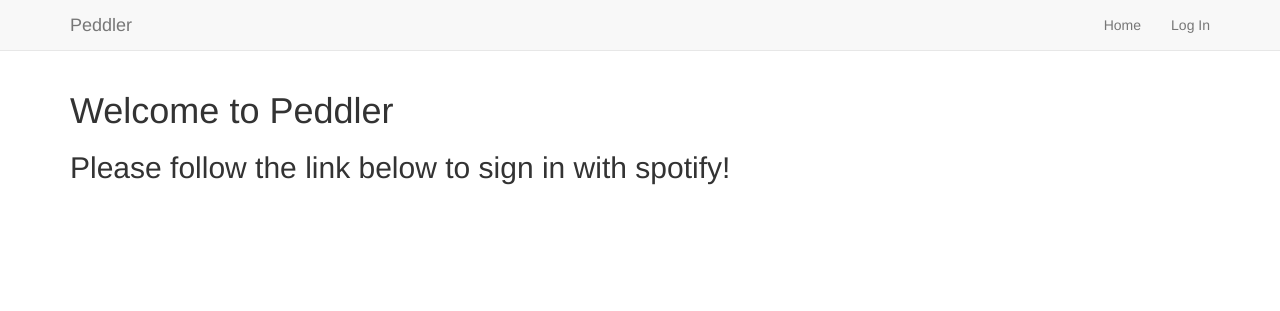
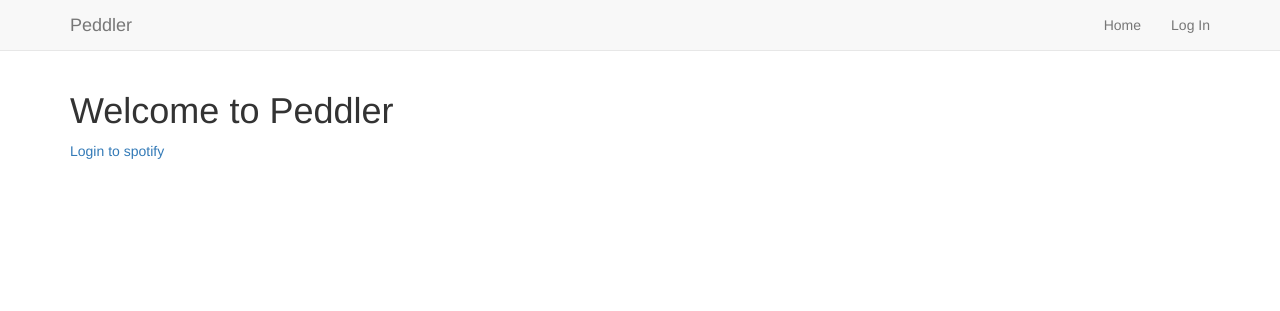
Before and after one commit to fridizkool/peddler, a Node server app: page / in a window 1280 px wide. Shown: the top 311 px of the page. Run offline with Node 20, Linux system fonts and the light colour scheme.

Commit message:
clickable

```diff
--- a/views/index.ejs
+++ b/views/index.ejs
@@ -1,5 +1,4 @@
 <%- include('./_header'); -%>
 
 <h1>Welcome to Peddler</h1>
-<h2>Please follow the link below to sign in with spotify!</h2>
-<a><%=url%></a>
+<a href="<%=url%>">Login to spotify</a>
```
